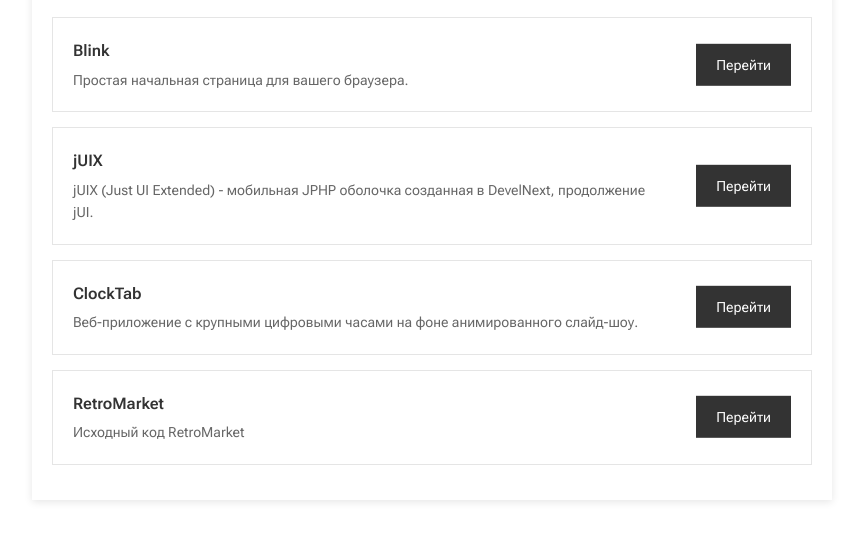
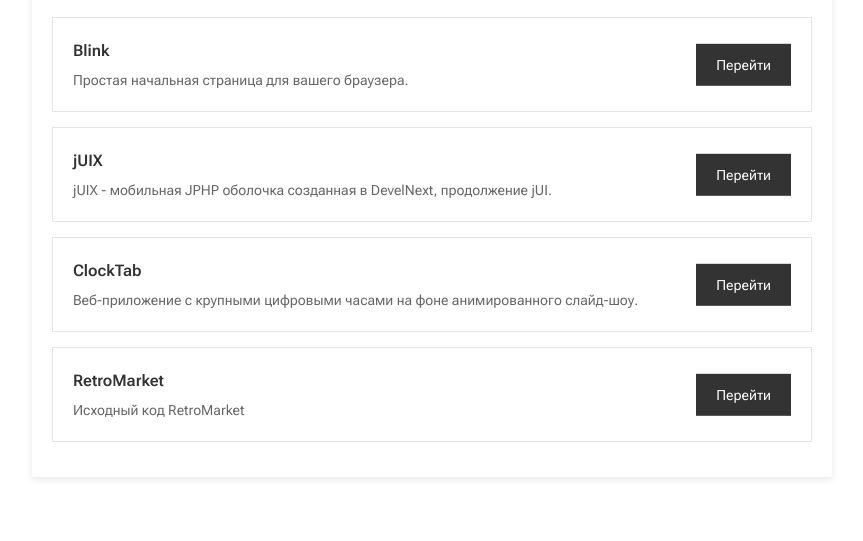
Before and after one commit to multura/multura.github.io, a plain HTML site: page index.html in a window 1280 px wide. Shown: the part 157-698 px from the top of the page, without its empty margins (208-1071 px from the left). Drawn offline with Linux system fonts and the light colour scheme.

Commit message:
updatezzzzzz

```diff
--- a/index.html
+++ b/index.html
@@ -334,7 +334,7 @@
                 <li class="project-item">
                     <div class="project-info">
                         <div class="project-title" data-i18n="2">jUIX</div>
-                        <div class="project-description" data-i18n="2">jUIX (Just UI Extended) - мобильная JPHP оболочка созданная в DevelNext, продолжение jUI.</div>
+                        <div class="project-description" data-i18n="2">jUIX - мобильная JPHP оболочка созданная в DevelNext, продолжение jUI.</div>
                     </div>
                     <a href="https://github.com/multura/jUIX" class="visit-button" data-i18n="visit">Перейти</a>
                 </li>
```
